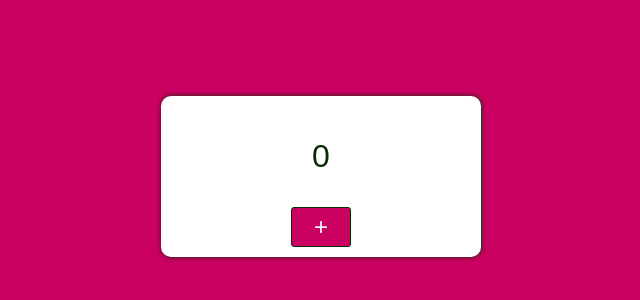
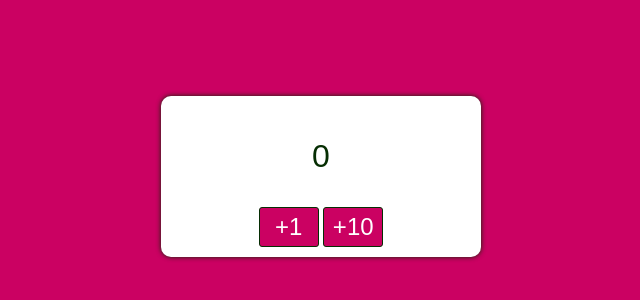
Before and after one commit to ldctaylor/javascript-practice, a plain HTML site: page js-counter/index.html in a window 1280 px wide. Shown: the part 232-532 px from the top of the page, without its empty margins (319-959 px from the left). Drawn offline with Linux system fonts and the light colour scheme.

Commit message:
Update counter to use parameterised increment for counting

```diff
--- a/js-counter/index.html
+++ b/js-counter/index.html
@@ -15,7 +15,8 @@
         <div id="wrapper">
             <p id="number">0</p>
             <div id="button-wrapper">
-                <input type="button" value="+" id="addition" onclick="add()"/>
+                <input type="button" value="+1" id="addition" onclick="add(1)"/>
+                <input type="button" value="+10" id="addition" onclick="add(10)"/>
             </div>
         </div>
         <script src="script.js"></script>
--- a/js-counter/script.js
+++ b/js-counter/script.js
@@ -1,6 +1,6 @@
-function add() {
+function add(step) {
     let numberElement = document.getElementById("number");
     let number = numberElement.innerText;
-    number = parseInt(number) + 1;
+    number = parseInt(number) + step;
     numberElement.innerText = number;
 }
```
